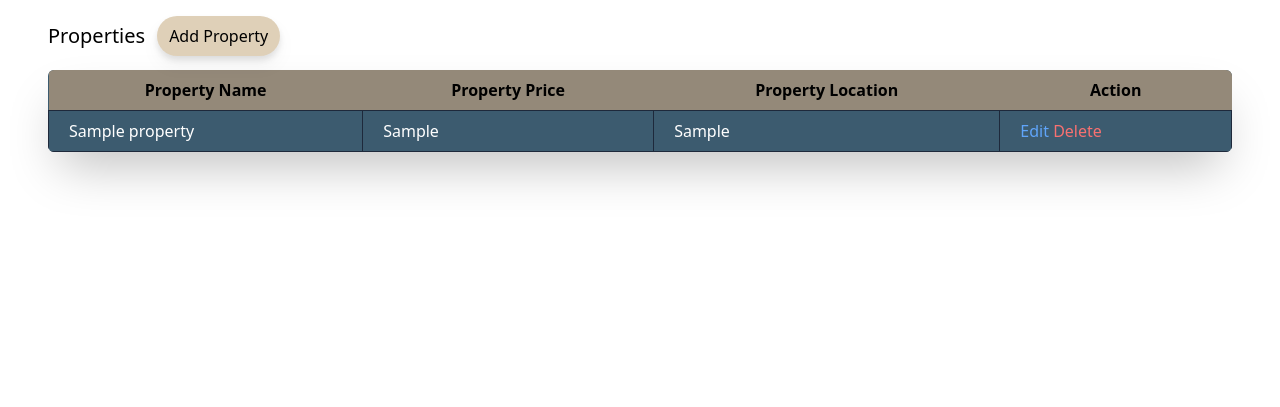
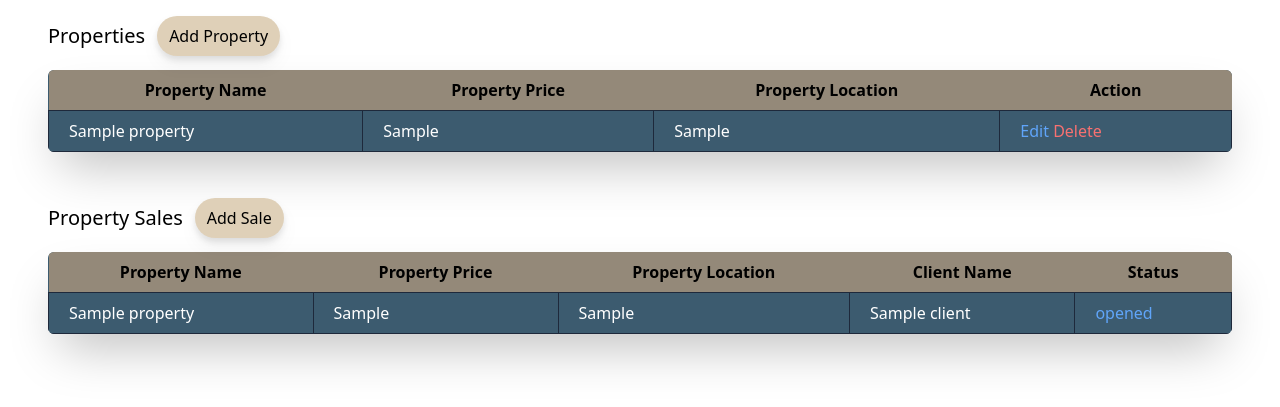
Before and after one commit to johnoye742/crm-system, a Laravel app: page /dashboard in a window 1280 px wide. Shown: the part 174-581 px from the top of the page. Run offline with Laravel 10, Linux system fonts and the light colour scheme; a user stored in the database is signed in; data comes from the database, SQL or seed files in the repository; tables that the repository leaves empty hold one stand-in row (values such as "Sample post"); style sheets or scripts are compiled from the project's sources; some libraries are stand-ins or nearby versions.

Commit message:
Done logic for creating and showing property sales

```diff
--- a/app/Livewire/AddPropertySale.php
+++ b/app/Livewire/AddPropertySale.php
@@ -3,6 +3,7 @@
 namespace App\Livewire;
 
 use App\Models\Organisation;
+use App\Models\PropertySale;
 use Illuminate\Support\Facades\Auth;
 use Livewire\Component;
 
@@ -10,6 +11,23 @@ class AddPropertySale extends Component
 {
     public $property;
     public $client;
+
+    public function save() {
+       // Arrange all the data to be inserted to the table from user input
+       $values = [
+            'property_id' => $this -> property,
+            'client_id' => $this -> client,
+            'organisation_id' => Auth::user() -> organisation_id,
+            // Hard-code status for now
+            'status' => 'opened'
+       ];
+
+       // Insert
+       PropertySale::create($values);
+
+       return redirect() -> route('dashboard');
+    }
+
     public function render()
     {
         $organisation = Organisation::find(Auth::user() -> organisation_id);
--- a/app/Livewire/Dashboard.php
+++ b/app/Livewire/Dashboard.php
@@ -4,6 +4,7 @@ namespace App\Livewire;
 
 use App\Models\Organisation;
 use App\Models\Property;
+use App\Models\PropertySale;
 use App\Models\User;
 use Livewire\Attributes\Title;
 use Livewire\Component;
@@ -15,11 +16,14 @@ class Dashboard extends Component
 {
     public function render()
     {
-        $properties = Organisation::find(Auth::user() -> organisation_id) -> properties;
-        Log::debug($properties);
+        $orgId = Auth::user() -> organisation_id;
+        $properties = Organisation::find($orgId) -> properties;
+        $propertySales = PropertySale::all() -> where('organisation_id', value: $orgId);
+        Log::debug($propertySales);
         return view('livewire.dashboard', [
             'user' => Auth::user(),
-            'properties' => $properties
+            'properties' => $properties,
+            'property_sales' => $propertySales
         ]);
     }
 }
--- a/app/Models/Client.php
+++ b/app/Models/Client.php
@@ -8,4 +8,14 @@ use Illuminate\Database\Eloquent\Model;
 class Client extends Model
 {
     use HasFactory;
+
+    protected $fillable = [
+        'client_name',
+        'client_phone',
+        'client_email',
+        'organisation_id',
+        'property_id'
+    ];
+
+
 }
--- a/app/Models/PropertySale.php
+++ b/app/Models/PropertySale.php
@@ -8,4 +8,22 @@ use Illuminate\Database\Eloquent\Model;
 class PropertySale extends Model
 {
     use HasFactory;
+    protected $fillable = [
+        'property_id',
+        'client_id',
+        'organisation_id',
+        'status'
+    ];
+
+    public function organisation() {
+        return $this -> belongsTo(Organisation::class);
+    }
+
+    public function property() {
+        return $this -> belongsTo(Property::class);
+    }
+
+    public function client() {
+        return $this -> belongsTo(Client::class);
+    }
 }
--- a/resources/views/livewire/dashboard.blade.php
+++ b/resources/views/livewire/dashboard.blade.php
@@ -39,7 +39,40 @@
             </tbody>
         </table>
 
+        <div class="flex flex-row items-center gap-3">
+            <h1 class="py-5 text-xl">Property Sales</h1>
+            <a href={{ route('add-property-sales') }} class="px-3 py-2 rounded-full text-black drop-shadow-lg w-fit bg-[#DFD0B8]" wire:navigate>Add Sale</a>
+        </div>
 
+        <table class="bg-[#3C5B6F] mb-8 table-auto rounded-md p-10 overflow-scroll border-seperate w-full lg:overflow-hidden shadow-2xl">
+            <thead class=" bg-[#948979] px-3 py-2 table-header-group">
+                <tr class="rounded-lg">
+                    <th class="px-5 py-2">Property Name</th>
+                    <th class="px-5 py-2">Property Price</th>
+                    <th class="px-5 py-2 ">Property Location</th>
+                    <th class="px-5 py-2">Client Name</th>
+                    <th class="px-5 py-2 ">Status</th>
+
+                </tr>
+            </thead>
+
+            <tbody class="rounded-lg">
+                @foreach ($property_sales as $properties)
+                    <tr class=" text-white">
+                        <td class="px-5 py-2 border border-slate-800">{{ $properties -> property -> property_name  }}</td>
+                        <td class="px-5 border border-slate-800">{{ $properties -> property -> property_price }}</td>
+                        <td class="px-5 border border-slate-800">{{ $properties -> property -> property_location }}</td>
+                        <td class="px-5 border border-slate-800">{{ $properties -> client -> client_name }}</td>
+
+                        <td class="px-5 border border-slate-800">
+                            <a href="" class=" @if($properties -> status == 'opened') text-blue-400 @endif @if($properties -> status == 'ongoing') text-green-400 @endif @if($properties -> status == 'closed') text-red-400 @endif">{{ $properties -> status }}</a>
+                        </td>
+
+                    </tr>
+                @endforeach
+
+            </tbody>
+        </table>
 
     </div>
 </div>
```
Also changed, not shown: resources/views/livewire/add-property-sale.blade.php (+6 -2 lines).
